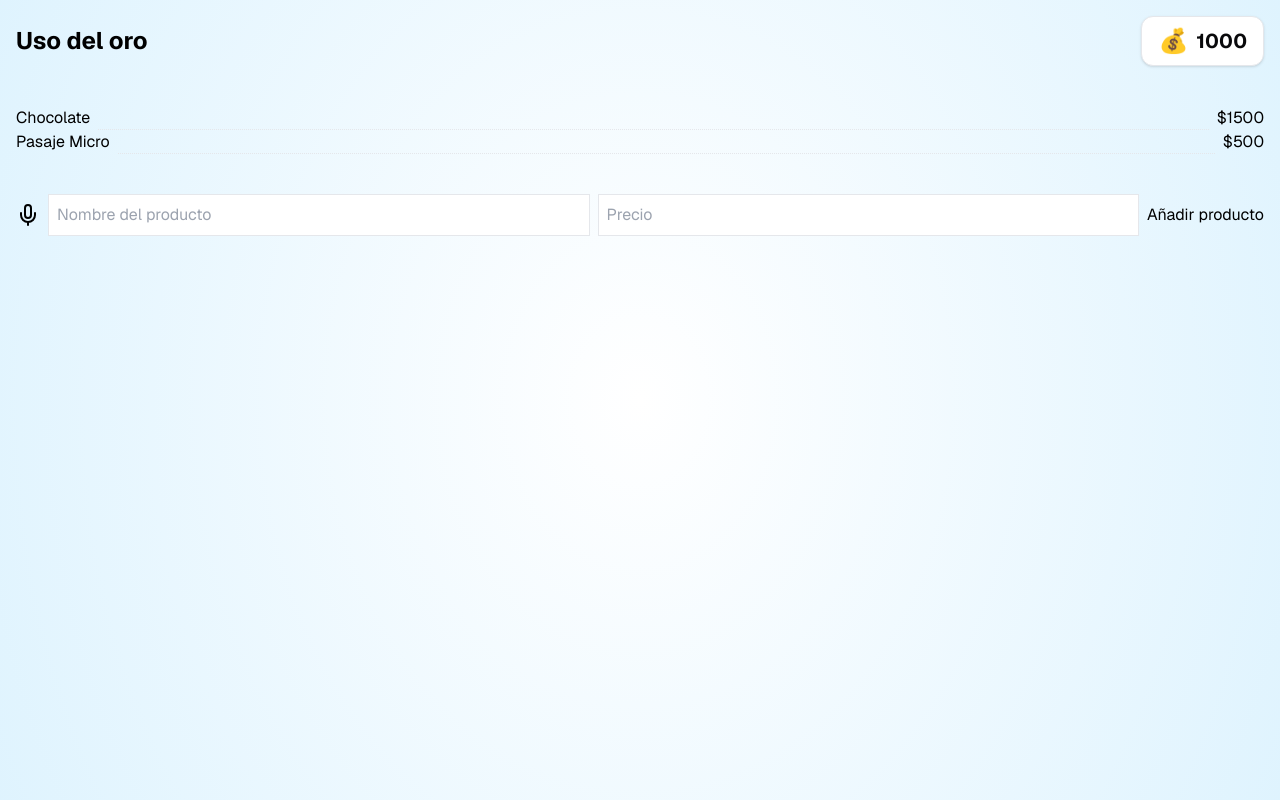
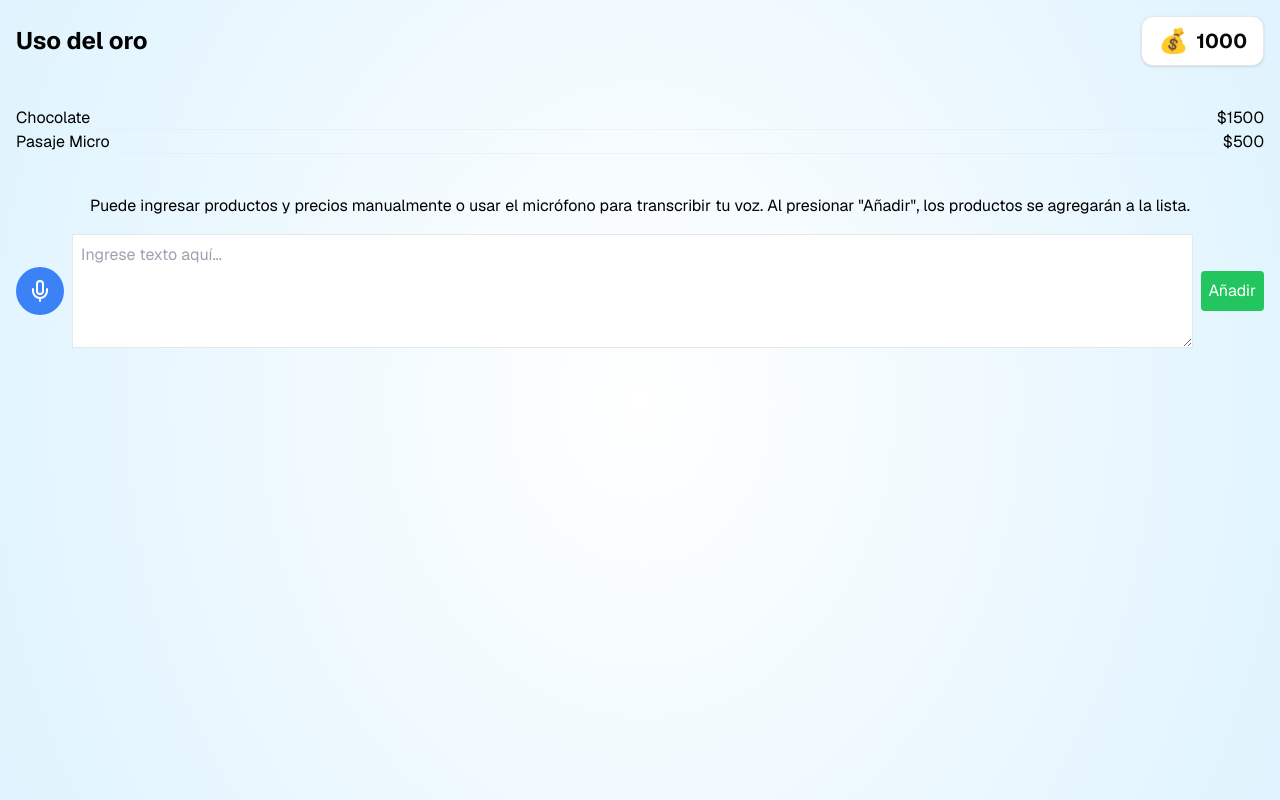
Before and after one commit to diegocostares/hackathon-platanus, a Next.js app in the folder frontend/: page /expenses in a window 1280 px wide. Built offline with nearby package versions, Linux system fonts and the light colour scheme.

Commit message:
Changes in expenses

```diff
--- a/frontend/app/(game)/expenses/page.tsx
+++ b/frontend/app/(game)/expenses/page.tsx
@@ -2,7 +2,7 @@
 
 import { useState } from "react";
 import { Card } from "@/components/ui/card";
-import { Mic, Plus } from "lucide-react";
+import { Mic } from "lucide-react";
 
 export default function ExpensesPage() {
   const [gold, setGold] = useState(1000);
@@ -10,17 +10,46 @@ export default function ExpensesPage() {
     { name: "Chocolate", price: 1500 },
     { name: "Pasaje Micro", price: 500 },
   ]);
-  const [newItemName, setNewItemName] = useState("");
-  const [newItemPrice, setNewItemPrice] = useState("");
+  const [inputText, setInputText] = useState("");
+  const [jsonError, setJsonError] = useState("");
 
-  const addItem = () => {
-    if (newItemName && newItemPrice) {
-      const price = parseFloat(newItemPrice);
-      if (!isNaN(price)) {
-        setItems([...items, { name: newItemName, price }]);
-        setNewItemName("");
-        setNewItemPrice("");
+  // Function to handle the Add button click
+  const handleAdd = () => {
+    try {
+      // Convert the input text to JSON
+      const jsonData = JSON.parse(inputText);
+
+      // Validate that jsonData is an array of items with name and price
+      if (Array.isArray(jsonData)) {
+        const newItems = jsonData.map((item) => {
+          if (item.name && item.price) {
+            return { name: item.name, price: item.price };
+          } else {
+            throw new Error("Invalid item format");
+          }
+        });
+        setItems([...items, ...newItems]);
+        setInputText("");
+        setJsonError("");
+      } else {
+        throw new Error("JSON should be an array of items");
       }
+    } catch (error) {
+      setJsonError(
+        "El texto ingresado no es un JSON válido o el formato es incorrecto."
+      );
+    }
+  };
+
+  // Placeholder function for voice input (to be implemented with AI)
+  const handleVoiceInput = () => {
+    // Future implementation for AI voice transcription
+    // For now, you can simulate this with a prompt
+    const simulatedTranscription = prompt(
+      "Simulación de entrada de voz: ingrese el texto transcrito en formato JSON."
+    );
+    if (simulatedTranscription) {
+      setInputText(simulatedTranscription);
     }
   };
 
@@ -51,33 +80,43 @@ export default function ExpensesPage() {
         ))}
       </ul>
 
-      {/* Input fields with microphone and plus symbols */}
-      <div className="flex flex-col sm:flex-row items-center gap-2">
-        {/* Microphone symbol */}
-        <button type="button" className="mb-2 sm:mb-0">
-          <Mic className="text-2xl" />
+      {/* Explanation Text */}
+      <p className="mb-4 text-center">
+        Puede ingresar productos y precios manualmente o usar el
+        micrófono para transcribir tu voz. Al presionar &quot;Añadir&quot;, los
+        productos se agregarán a la lista.
+      </p>
+
+      {/* Input fields with microphone and add button */}
+      <div className="flex flex-col sm:flex-row items-center gap-2 mb-4">
+        {/* Microphone button */}
+        <button
+          type="button"
+          onClick={handleVoiceInput}
+          className="p-3 bg-blue-500 text-white rounded-full hover:bg-blue-600 mb-2 sm:mb-0"
+        >
+          <Mic className="w-6 h-6" />
         </button>
-        {/* Input for item name */}
-        <input
-          type="text"
-          placeholder="Nombre del producto"
-          value={newItemName}
-          onChange={(e) => setNewItemName(e.target.value)}
+        {/* Large input field */}
+        <textarea
+          placeholder='Ingrese texto aquí...'
+          value={inputText}
+          onChange={(e) => setInputText(e.target.value)}
           className="border p-2 flex-1 w-full sm:w-auto mb-2 sm:mb-0"
+          rows={4}
         />
-        {/* Input for item price with added margin-right */}
-        <input
-          type="number"
-          placeholder="Precio"
-          value={newItemPrice}
-          onChange={(e) => setNewItemPrice(e.target.value)}
-          className="border p-2 flex-1 w-full sm:w-auto mb-2 sm:mb-0"
-        />
-
-        <button type="button" onClick={addItem} className="mb-2 sm:mb-0">
-          Añadir producto
+        {/* Add button */}
+        <button
+          type="button"
+          onClick={handleAdd}
+          className="p-2 bg-green-500 text-white rounded hover:bg-green-600 mb-2 sm:mb-0"
+        >
+          Añadir
         </button>
       </div>
+
+      {/* Display JSON Error */}
+      {jsonError && <div className="text-red-500 mb-4">{jsonError}</div>}
     </div>
   );
 }
```
